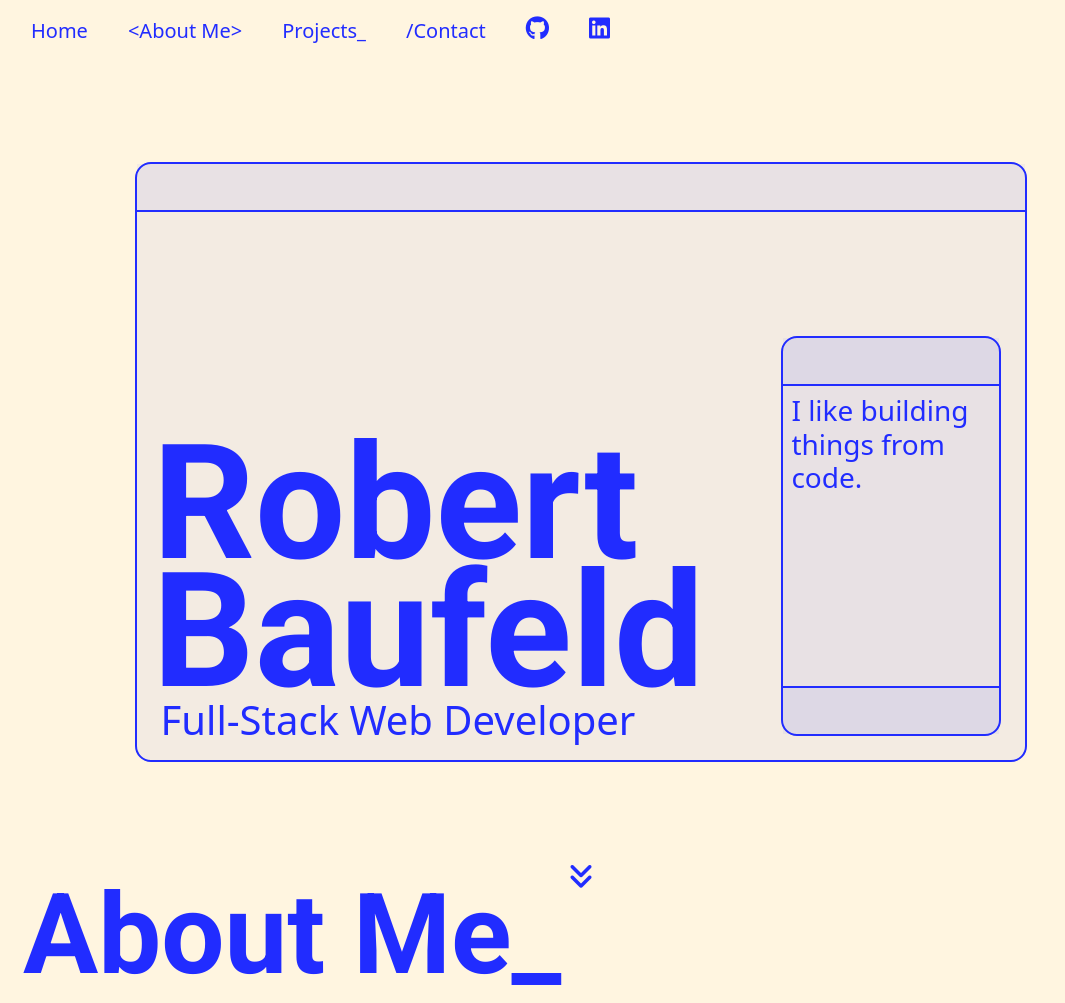
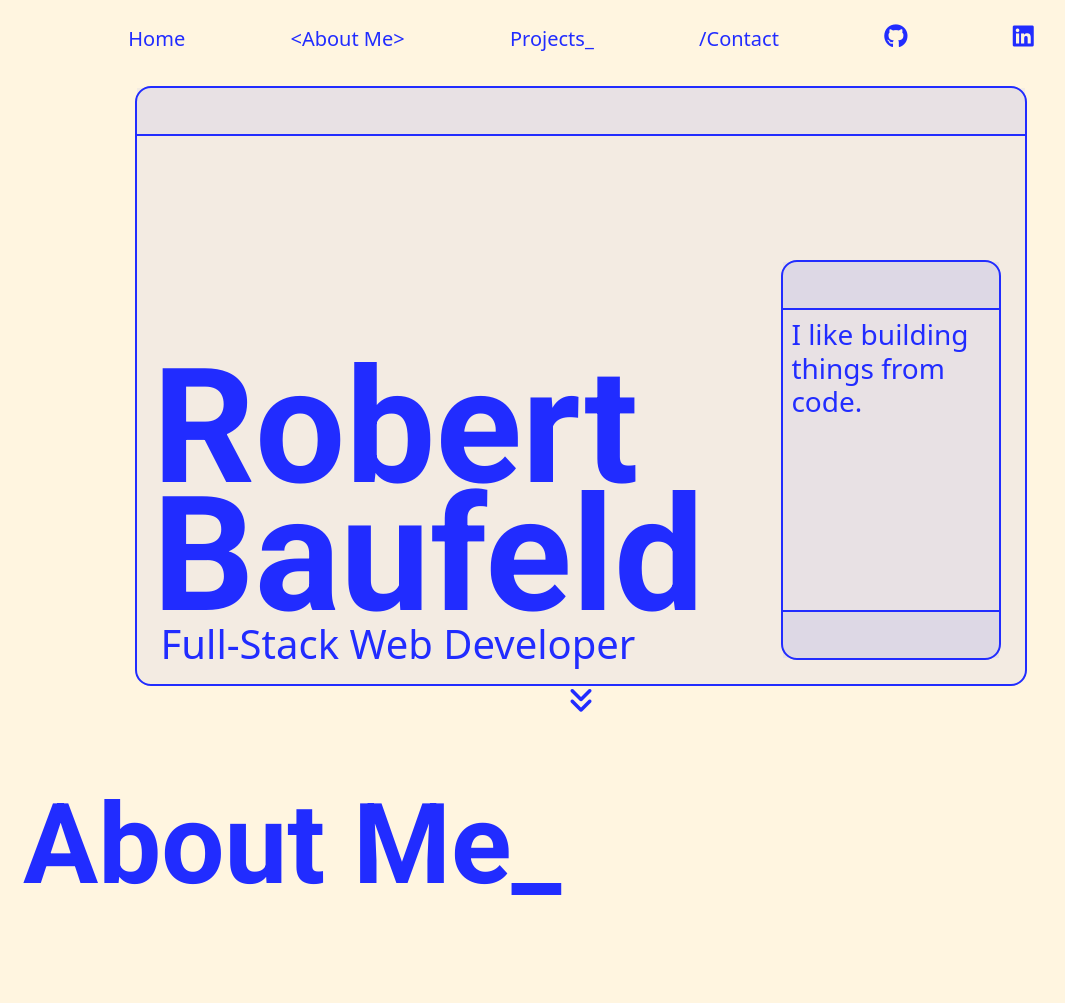
Before and after one commit to RobertLikesCoding/portfolio, a plain HTML site: page index.html in a window 1280 px wide. Shown: the top 1003 px of the page, without its empty margins (59-1124 px from the left). Drawn offline with nearby package versions, Linux system fonts and the light colour scheme.

Commit message:
adjusted and fixed navbar at the top

```diff
--- a/assets/style.css
+++ b/assets/style.css
@@ -8,6 +8,14 @@
 
 .nav-item, .nav-link {
   color: var(--clr-primary);
+}
+
+.my-navbar {
+  list-style: none;
+
+  ul {
+    padding: 0px;
+  }
 }
 
 .section-header {
--- a/index.html
+++ b/index.html
@@ -12,13 +12,13 @@
 </head>
 <body class="peach-bg">
   <header>
-    <nav class="navbar navbar-expand-lg peach-bg">
+    <!-- <nav class="navbar navbar-expand-lg peach-bg">
       <div class="container-fluid container">
         <button class="navbar-toggler" type="button" data-bs-toggle="collapse" data-bs-target="#navbarSupportedContent" aria-controls="navbarSupportedContent" aria-expanded="false" aria-label="Toggle navigation">
           <span class="navbar-toggler-icon"></span>
         </button>
         <div class="collapse navbar-collapse" id="navbarSupportedContent">
-          <ul class="navbar-nav me-auto mb-2 mb-lg-0 gap-4">
+          <ul class="navbar-nav me-auto mb-2 mb-lg-0 gap-4 d-flex place-items-center">
             <li class="nav-item">
               <a class="nav-link active fs-5 text-reset" aria-current="page" href="#">Home</a>
             </li>
@@ -39,11 +39,40 @@
           </ul>
         </div>
       </div>
+    </nav> -->
+
+    <nav class="navbar fixed-top navbar-expand-lg peach-bg pt-4">
+      <div class="container-fluid container">
+        <button class="navbar-toggler" type="button" data-bs-toggle="collapse" data-bs-target="#navbarSupportedContent" aria-controls="navbarSupportedContent" aria-expanded="false" aria-label="Toggle navigation">
+          <span class="navbar-toggler-icon"></span>
+        </button>
+        <div class="collapse navbar-collapse" id="navbarSupportedContent">
+          <ul class="my-navbar w-100 d-flex justify-content-evenly p-0">
+            <li class="nav-item">
+              <a class="nav-link active fs-5 text-reset fw-medium" aria-current="page" href="#">Home</a>
+            </li>
+            <li class="nav-item">
+              <a class="nav-link fs-5 text-reset fw-medium" href="#about">&lt;About Me&gt;</About></a></li>
+            <li class="nav-item">
+              <a class="nav-link fs-5 text-reset fw-medium" href="#projects">Projects_</a>
+            </li>
+            <li class="nav-item">
+              <a class="nav-link fs-5 text-reset fw-medium" href="#contact">/Contact</a>
+            </li>
+            <li class="nav-item">
+              <a href="https://github.com/RobertLikesCoding" class="nav-link text-reset"><i class="fa-brands fa-github fs-4"></i></a>
+            </li>
+            <li class="nav-item">
+              <a href="https://www.linkedin.com/in/robertbaufeld/" class="nav-link text-reset"><i class="fa-brands fa-linkedin fs-4"></i></a>
+            </li>
+          </ul>
+        </div>
+      </div>
     </nav>
   </header>
   <main>
     <section id="home" class="d-flex flex-column container">
-      <div class="d-flex justify-content-center align-items-center vh-100">
+      <div class="d-flex flex-column justify-content-center align-items-center vh-100">
         <div class="blue-box rounded-4 d-flex flex-column">
           <div class="blue-box-top"></div>
           <div class="row d-flex align-items-end flex-grow-1 p-3">
@@ -69,8 +98,8 @@
             <h3>I like bulding things from code.</h3>
           </div>
         </div> -->
+        <i class="fa-solid fa-angles-down fs-3 mx-auto"></i>
       </div>
-      <i class="fa-solid fa-angles-down fs-3 mx-auto"></i>
     </section>
 
     <section id="about" class="container">
```
